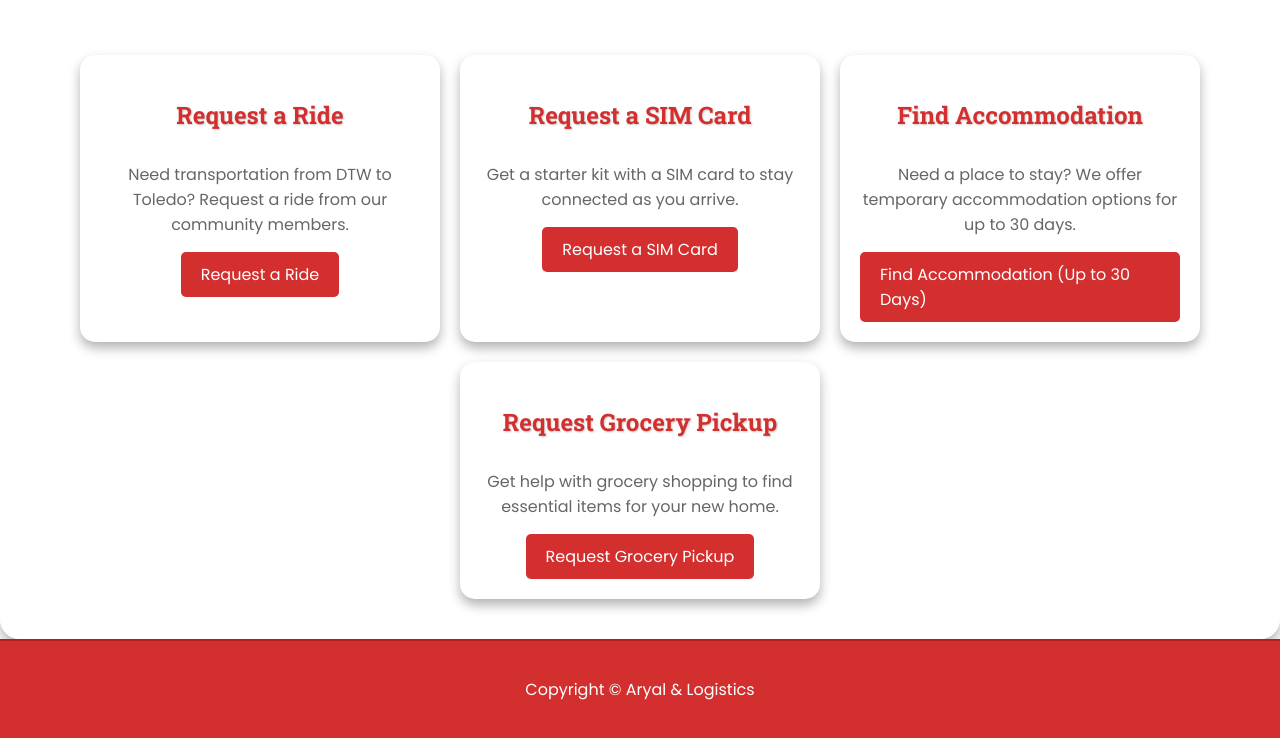
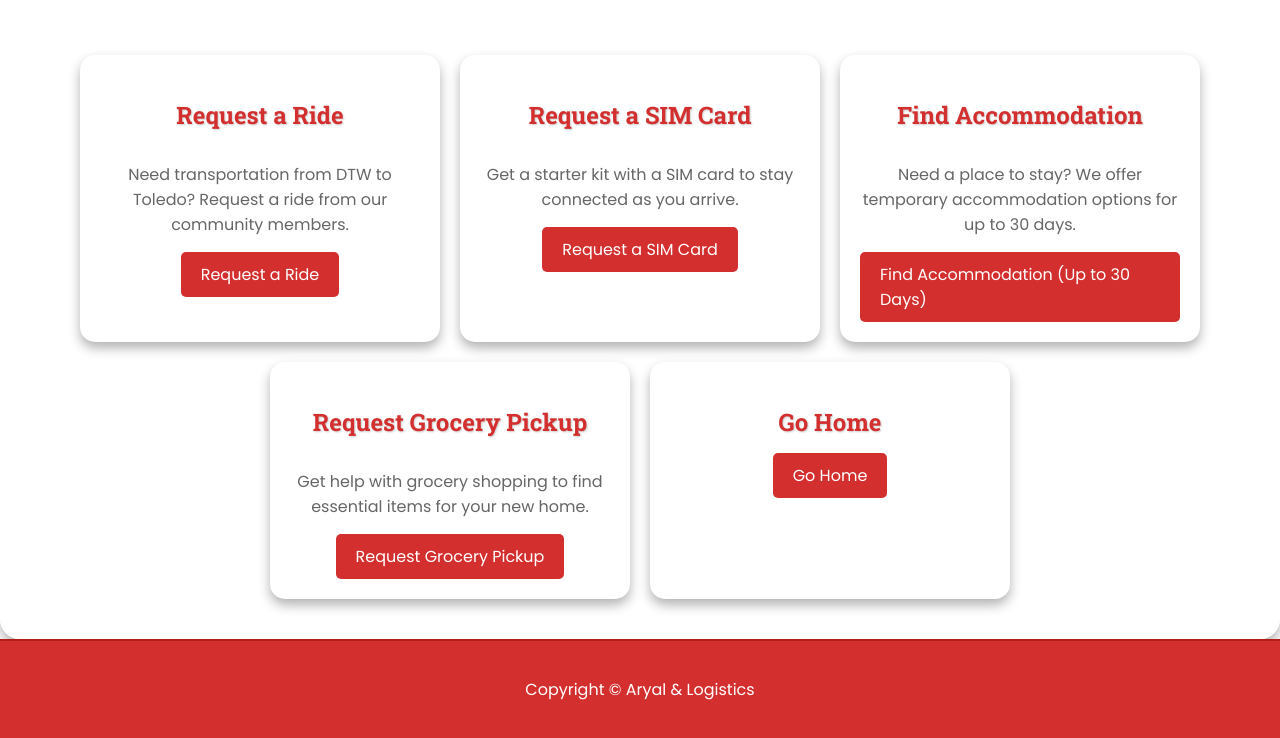
Before and after one commit to saryal10/nso-rideshare.io, a plain HTML site: page home.html in a window 1280 px wide. Shown: the part 537-1275 px from the top of the page. Drawn offline with Linux system fonts and the light colour scheme.

Commit message:
Update home.html

```diff
--- a/home.html
+++ b/home.html
@@ -125,6 +125,22 @@
       margin-top: auto;
     }
 
+    .go-home-button {
+      background-color: #d32f2f;
+      color: #fff;
+      padding: 12px 24px;
+      border-radius: 6px;
+      text-decoration: none;
+      font-size: 18px;
+      text-align: center;
+      transition: background-color 0.3s ease, transform 0.2s ease;
+    }
+
+    .go-home-button:hover {
+      background-color: #b71c1c;
+      transform: scale(1.05);
+    }
+
   </style>
 </head>
 <body>
@@ -155,6 +171,10 @@
         <p>Get help with grocery shopping to find essential items for your new home.</p>
         <a href="https://airtable.com/appc5zPNqk2NbvIrA/pagUMrxHhRP3U5c5L/form">Request Grocery Pickup</a>
       </div>
+      <div class="button-section">
+        <h3>Go Home</h3>
+        <a class="go-home-button" href="index.html">Go Home</a>
+      </div>
     </div>
   </div>
   <footer>
```
